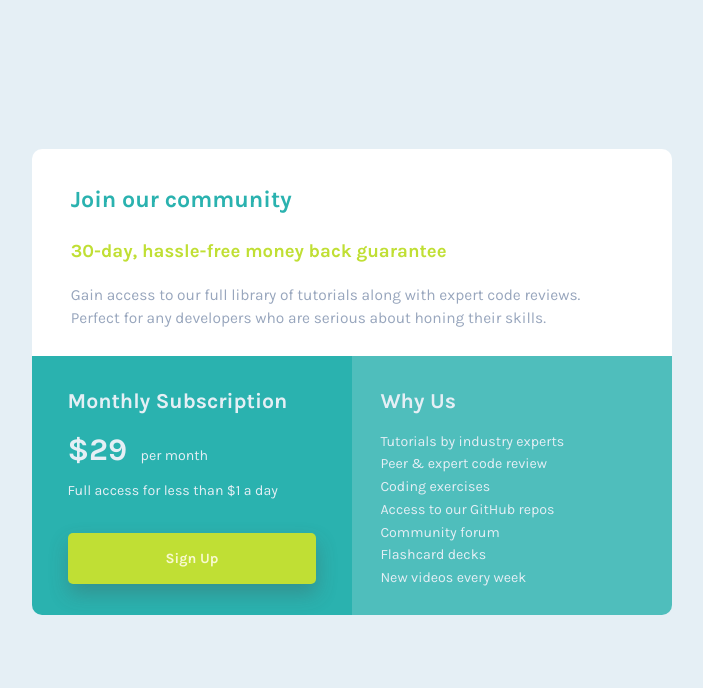
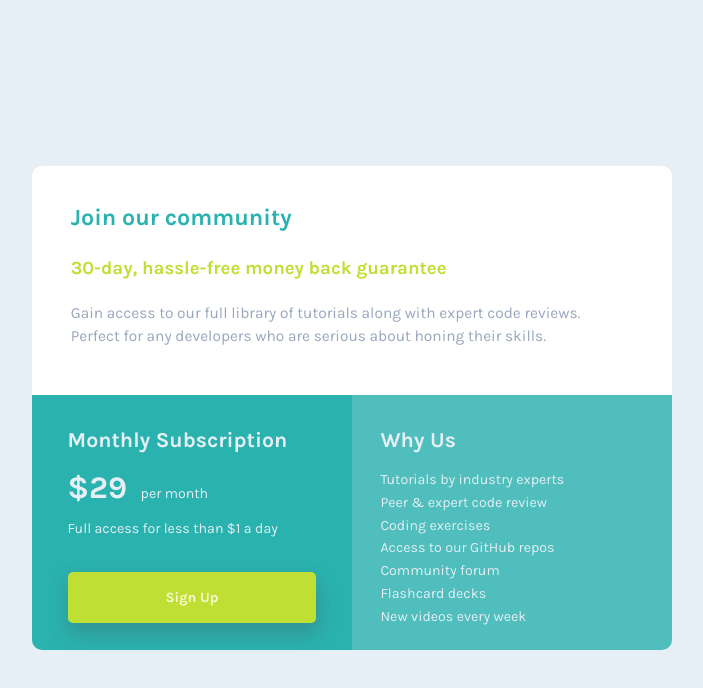
Before and after one commit to Saran-73/frontendmentor-single-price-grid, a plain HTML site: page index.html in a window 1280 px wide. Shown: the whole page, without its empty margins (288-991 px from the left). Drawn offline with Linux system fonts and the light colour scheme.

Commit message:
Update style.css

```diff
--- a/style.css
+++ b/style.css
@@ -77,7 +77,6 @@ ul{
         width:50vw;
       height:auto;
         display:grid;
-       grid-template-rows:40% 50%;
        grid-template-columns:50% 50%;
        font-size:1.11vw;
     }
@@ -88,7 +87,7 @@ ul{
 }
 .second-card{
     border-radius:0 0 0 10px;
-    padding:1em 2.5em 3em;
+    padding:1em 2.5em 0.5em;
 }
 a{
     padding:1.2em;
@@ -97,7 +96,7 @@ span{
     font-size:2.45vw;
 }
 .third-card{
-    padding:1em 2em 3em;
+    padding:1em 2em 0.5em;
     border-radius:0 0 10px;
 }
 ul{
```
